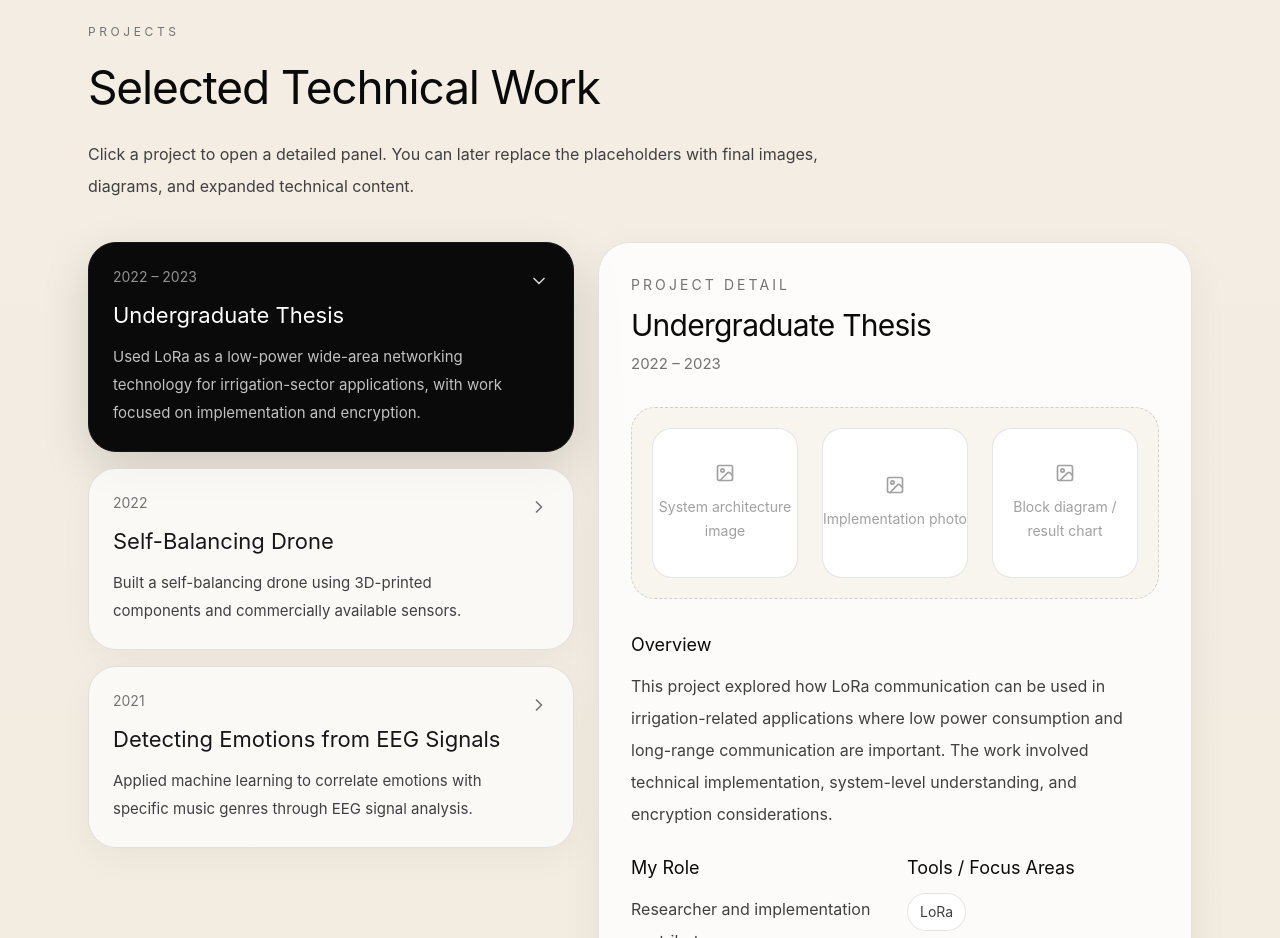
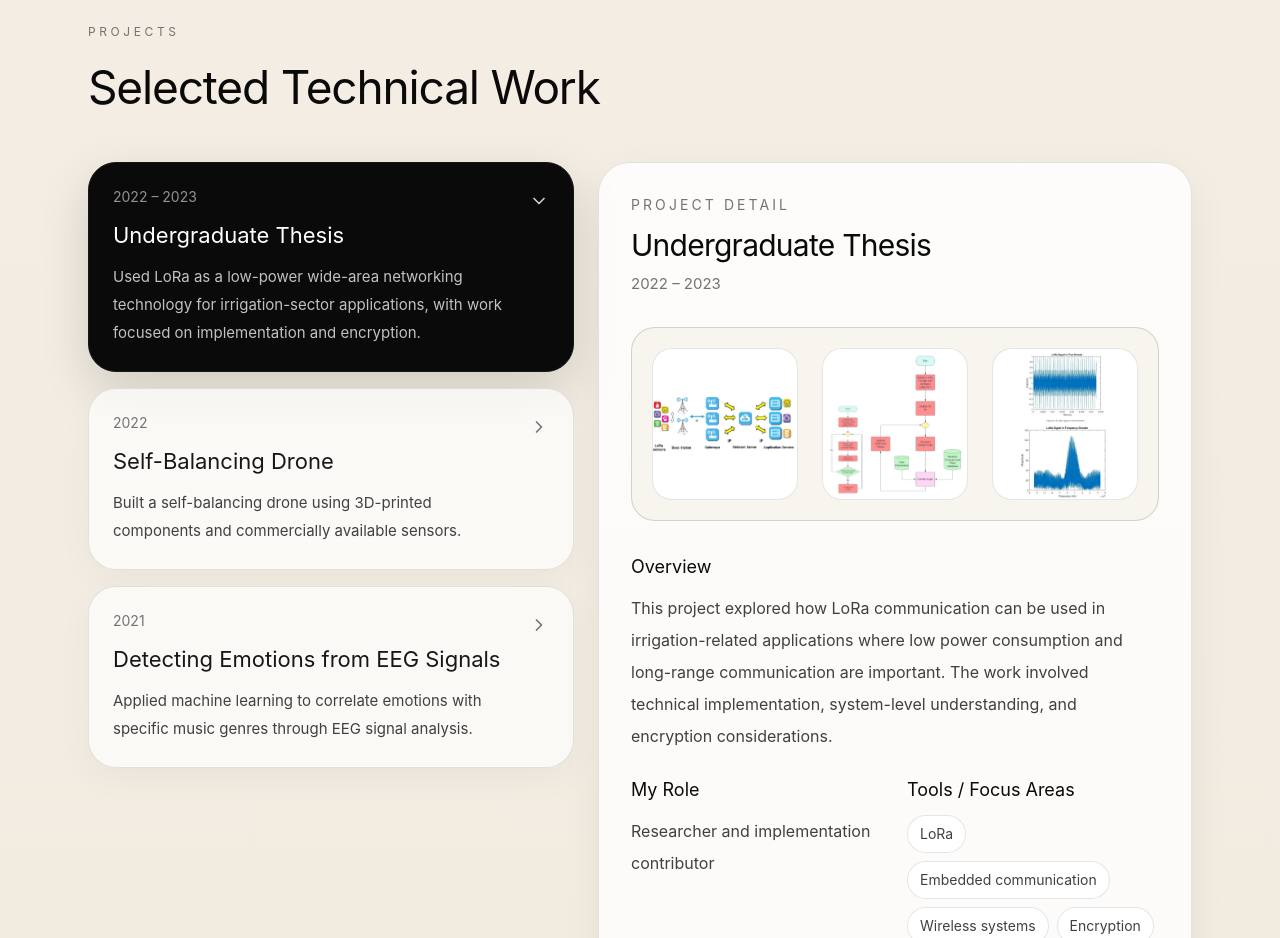
Before and after one commit to SadCritter/tahsin-portfolio, a React (Vite) app: page / in a window 1280 px wide. Shown: the part 2400-3338 px from the top of the page. Built offline with nearby package versions, Linux system fonts and the light colour scheme.

Commit message:
Update App.jsx

```diff
--- a/src/App.jsx
+++ b/src/App.jsx
@@ -22,7 +22,11 @@ export default function TahsinPortfolio() {
           outcome:
             "Produced an undergraduate thesis that connected communication engineering concepts with a practical real-world use case in irrigation technology.",
         },
-        galleryPlaceholders: ["System architecture image", "Implementation photo", "Block diagram / result chart"],
+       galleryImages: [
+            { src: "/thesis-1.png", alt: "LoRa network architecture" },
+            { src: "/thesis-2.png", alt: "Irrigation control workflow" },
+            { src: "/thesis-3.png", alt: "LoRa signal analysis" },
+          ],
       },
       {
         title: "Self-Balancing Drone",
@@ -41,7 +45,11 @@ export default function TahsinPortfolio() {
           outcome:
             "Delivered a working prototype that demonstrates hands-on engineering capability and rapid prototyping skills.",
         },
-        galleryPlaceholders: ["Prototype photo", "Assembly image", "Component layout / testing image"],
+        galleryImages: [
+          { src: "/drone-1.jpg", alt: "Drone prototype viewed from above" },
+          { src: "/drone-2.jpg", alt: "Drone assembly and landing supports" },
+          { src: "/drone-3.jpg", alt: "Drone frame and control electronics" },
+        ],
       },
       {
         title: "Detecting Emotions from EEG Signals",
@@ -60,7 +68,11 @@ export default function TahsinPortfolio() {
           outcome:
             "Produced a project that combined neuroscience-adjacent signal analysis with computational pattern recognition.",
         },
-        galleryPlaceholders: ["EEG setup image", "Signal plot / chart", "Workflow or model diagram"],
+        galleryImages: [
+          { src: "/eeg-1.jpg", alt: "Base EEG signal" },
+          { src: "/eeg-2.jpg", alt: "Normalized EEG signal" },
+          { src: "/eeg-3.jpg", alt: "EEG signals after bandpass filtering" },
+        ],
       },
     ],
     []
@@ -256,9 +268,7 @@ export default function TahsinPortfolio() {
           <motion.div initial="hidden" whileInView="visible" viewport={{ once: true, amount: 0.15 }} variants={fadeUp} transition={{ duration: 0.55 }}>
             <p className="text-[12px] uppercase tracking-[0.3em] text-neutral-500">Projects</p>
             <h2 className="mt-3 text-[34px] tracking-tight text-neutral-950 md:text-[46px]">Selected Technical Work</h2>
-            <p className="mt-4 max-w-3xl text-[16px] leading-8 text-neutral-700">
-              Click a project to open a detailed panel. You can later replace the placeholders with final images, diagrams, and expanded technical content.
-            </p>
+            <p className="mt-4 max-w-3xl text-[16px] leading-8 text-neutral-700">            </p>
           </motion.div>
 
           <div className="mt-10 grid gap-6 md:grid-cols-[0.9fr_1.1fr]">
@@ -307,18 +317,20 @@ export default function TahsinPortfolio() {
               <h3 className="mt-3 text-[30px] leading-tight tracking-tight text-neutral-950">{selectedProject.title}</h3>
               <p className="mt-2 text-[15px] text-neutral-500">{selectedProject.year}</p>
 
-              <div className="mt-8 grid gap-6 rounded-[1.5rem] border border-dashed border-black/15 bg-[#f8f5ef] p-5 md:grid-cols-3">
-                {selectedProject.galleryPlaceholders.map((item) => (
-                  <div
-                    key={item}
-                    className="flex min-h-[150px] items-center justify-center rounded-[1.25rem] border border-black/10 bg-white text-center text-sm leading-6 text-neutral-400"
-                  >
-                    <div>
-                      <ImageIcon className="mx-auto mb-3 h-5 w-5" />
-                      {item}
-                    </div>
-                  </div>
-                ))}
+              <div className="mt-8 grid gap-6 rounded-[1.5rem] border border-black/15 bg-[#f8f5ef] p-5 md:grid-cols-3">
+                {selectedProject.galleryImages.map((image) => (
+                  <a
+                    key={image.src}
+                    href={image.src}
+                    target="_blank"
+                    rel="noopener noreferrer"
+                    className="block overflow-hidden rounded-[1.25rem] border border-black/10 bg-white"
+                    aria-label={`Open full-size image: ${image.alt}`}>
+                  <img
+                     src={image.src}
+                     alt={image.alt}
+                     loading="lazy"
+                     className="h-[150px] w-full object-contain"/> </a>))}
               </div>
 
               <div className="mt-8 space-y-6">
```
